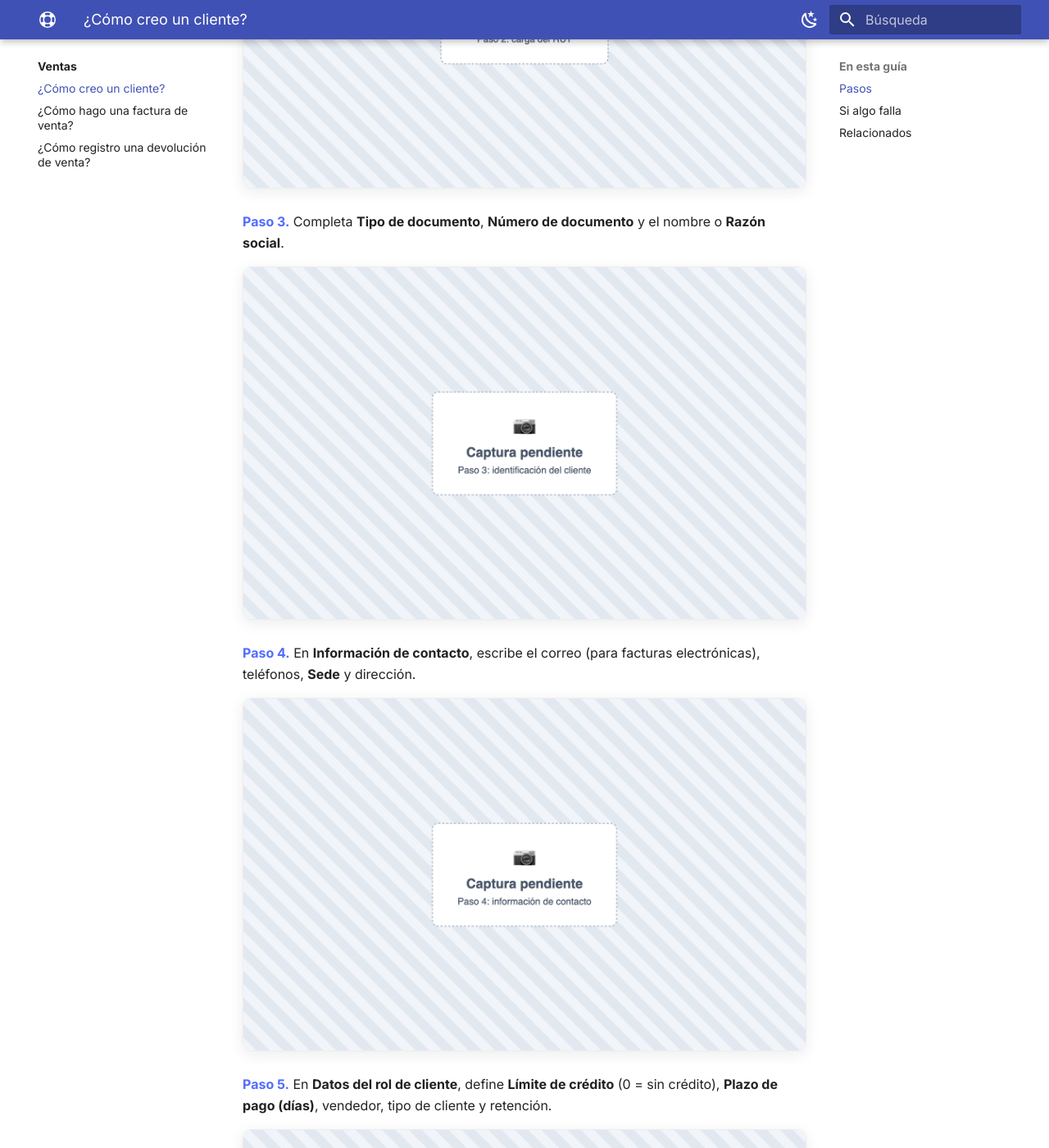
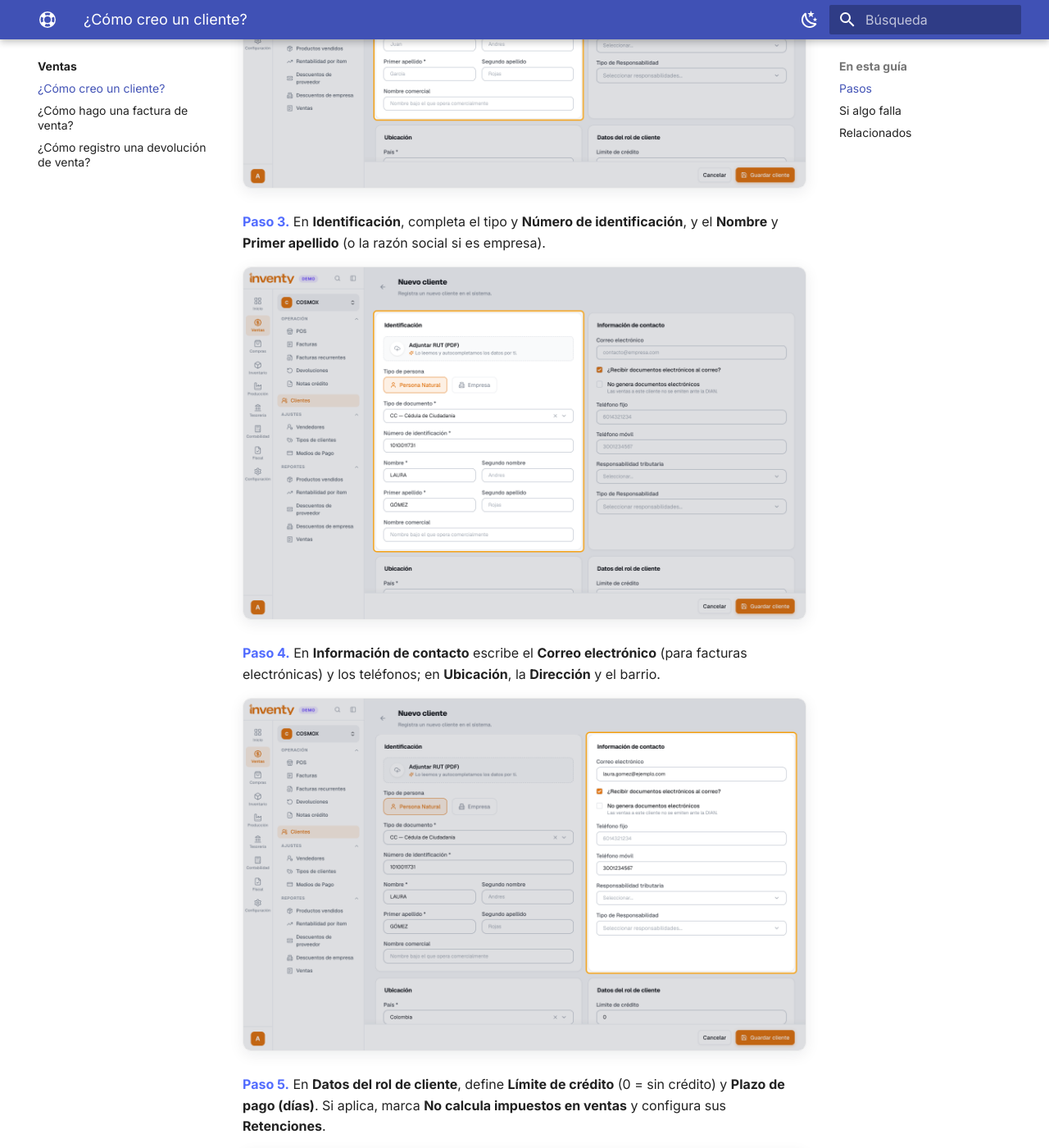
Before and after one commit to Cosmox-SAS/inventy-help, an MkDocs documentation site: the page built from docs/ventas/crear-cliente.md, in a window 1280 px wide and 1400 px high, scrolled down 1307 px. Shown: the whole window at 82% size. Built offline with MkDocs 1.6.1 and Material for MkDocs 9.7.7, drawn with Linux system fonts in a browser that asks for light colours; some of the changed text lies outside the part shown.

Commit message:
feat: capturas de crear cliente creando a Laura Gómez en la demo
Co-Authored-By: Claude Opus 5.5 <noreply@anthropic.com>

```diff
--- a/docs/assets/capturas/pendientes.txt
+++ b/docs/assets/capturas/pendientes.txt
@@ -59,11 +59,6 @@ assets/capturas/restaurante/domicilios/paso-6.png
 assets/capturas/restaurante/domicilios/paso-7.png
 assets/capturas/restaurante/varias-cuentas-mesa/paso-4.png
 assets/capturas/restaurante/varias-cuentas-mesa/paso-5.png
-assets/capturas/ventas/crear-cliente/paso-2.png
-assets/capturas/ventas/crear-cliente/paso-3.png
-assets/capturas/ventas/crear-cliente/paso-4.png
-assets/capturas/ventas/crear-cliente/paso-5.png
-assets/capturas/ventas/crear-cliente/paso-6.png
 assets/capturas/ventas/crear-factura-venta/paso-6.png
 assets/capturas/ventas/devolucion-venta/paso-3.png
 assets/capturas/ventas/devolucion-venta/paso-4.png
--- a/docs/ventas/crear-cliente.md
+++ b/docs/ventas/crear-cliente.md
@@ -22,7 +22,7 @@ tags:
 
 ## Pasos
 
-**Paso 1.** Ingresa a <span class="ruta">Ventas › Clientes</span> y haz clic en **Nuevo cliente**.
+**Paso 1.** Ingresa a <span class="ruta">Ventas › Clientes</span> y haz clic en **Nuevo Cliente**.
 
 ![Paso 1: botón Nuevo cliente](../assets/capturas/ventas/crear-cliente/paso-1.png)
 
@@ -30,15 +30,15 @@ tags:
 
 ![Paso 2: carga del RUT](../assets/capturas/ventas/crear-cliente/paso-2.png)
 
-**Paso 3.** Completa **Tipo de documento**, **Número de documento** y el nombre o **Razón social**.
+**Paso 3.** En **Identificación**, completa el tipo y **Número de identificación**, y el **Nombre** y **Primer apellido** (o la razón social si es empresa).
 
 ![Paso 3: identificación del cliente](../assets/capturas/ventas/crear-cliente/paso-3.png)
 
-**Paso 4.** En **Información de contacto**, escribe el correo (para facturas electrónicas), teléfonos, **Sede** y dirección.
+**Paso 4.** En **Información de contacto** escribe el **Correo electrónico** (para facturas electrónicas) y los teléfonos; en **Ubicación**, la **Dirección** y el barrio.
 
 ![Paso 4: información de contacto](../assets/capturas/ventas/crear-cliente/paso-4.png)
 
-**Paso 5.** En **Datos del rol de cliente**, define **Límite de crédito** (0 = sin crédito), **Plazo de pago (días)**, vendedor, tipo de cliente y retención.
+**Paso 5.** En **Datos del rol de cliente**, define **Límite de crédito** (0 = sin crédito) y **Plazo de pago (días)**. Si aplica, marca **No calcula impuestos en ventas** y configura sus **Retenciones**.
 
 ![Paso 5: condiciones comerciales](../assets/capturas/ventas/crear-cliente/paso-5.png)
 
@@ -57,6 +57,7 @@ tags:
 | *No pudimos leer el RUT…* | Escribe los datos a mano. |
 | *Este cliente no tiene cupo de crédito disponible.* | Sube el **Límite de crédito** o vende de contado. |
 | El cliente no debe recibir factura electrónica | Marca **No genera documentos electrónicos**. |
+| Al cliente no se le cobra IVA | Marca **No calcula impuestos en ventas**: el precio se toma como base. |
 
 ## Relacionados
 
```
Also changed, not shown: gestion/capturas-reporte.md (+2 -2 lines), docs/assets/capturas/ventas/crear-cliente/paso-2.png, docs/assets/capturas/ventas/crear-cliente/paso-3.png, docs/assets/capturas/ventas/crear-cliente/paso-4.png, docs/assets/capturas/ventas/crear-cliente/paso-5.png, docs/assets/capturas/ventas/crear-cliente/paso-6.png, 1 other file.
